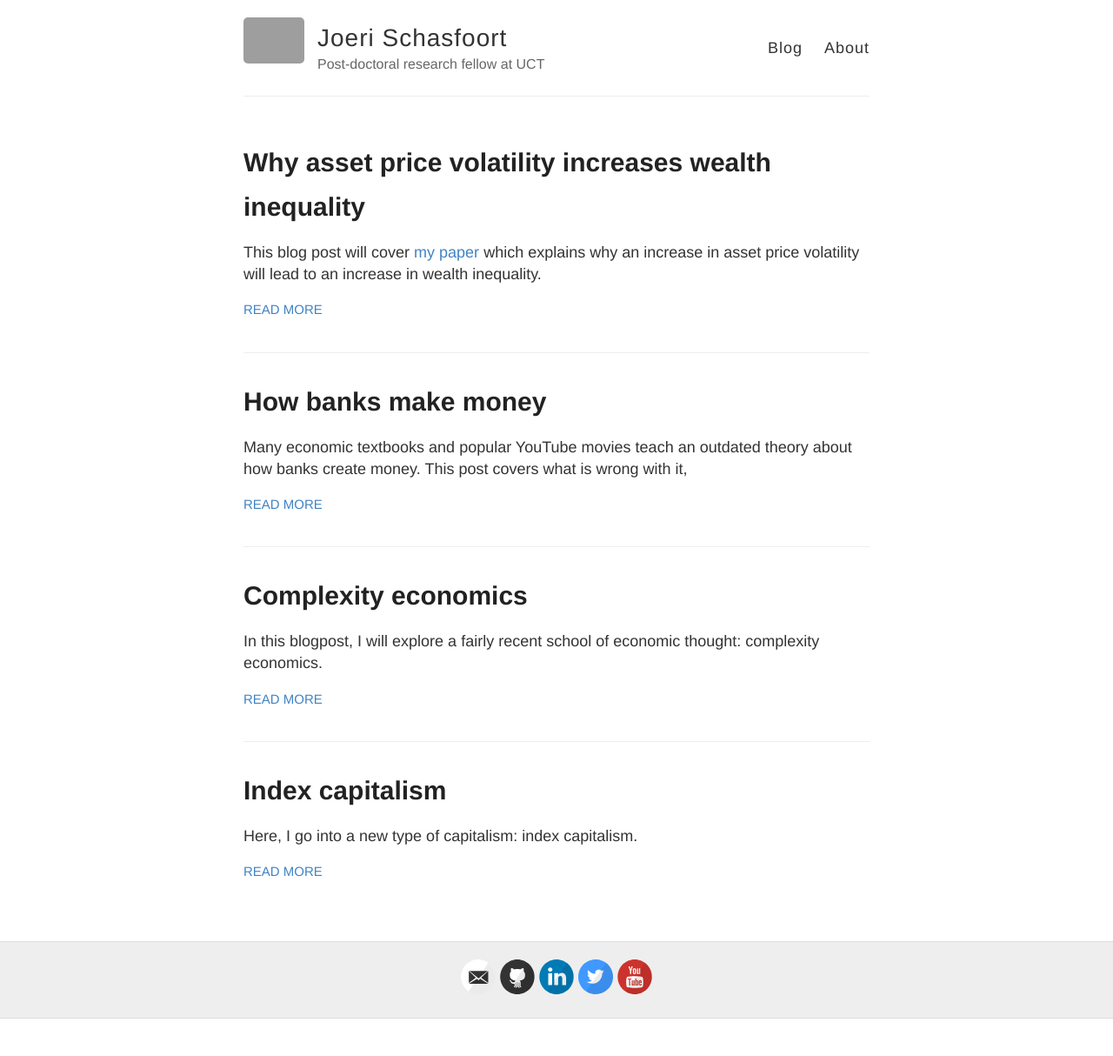
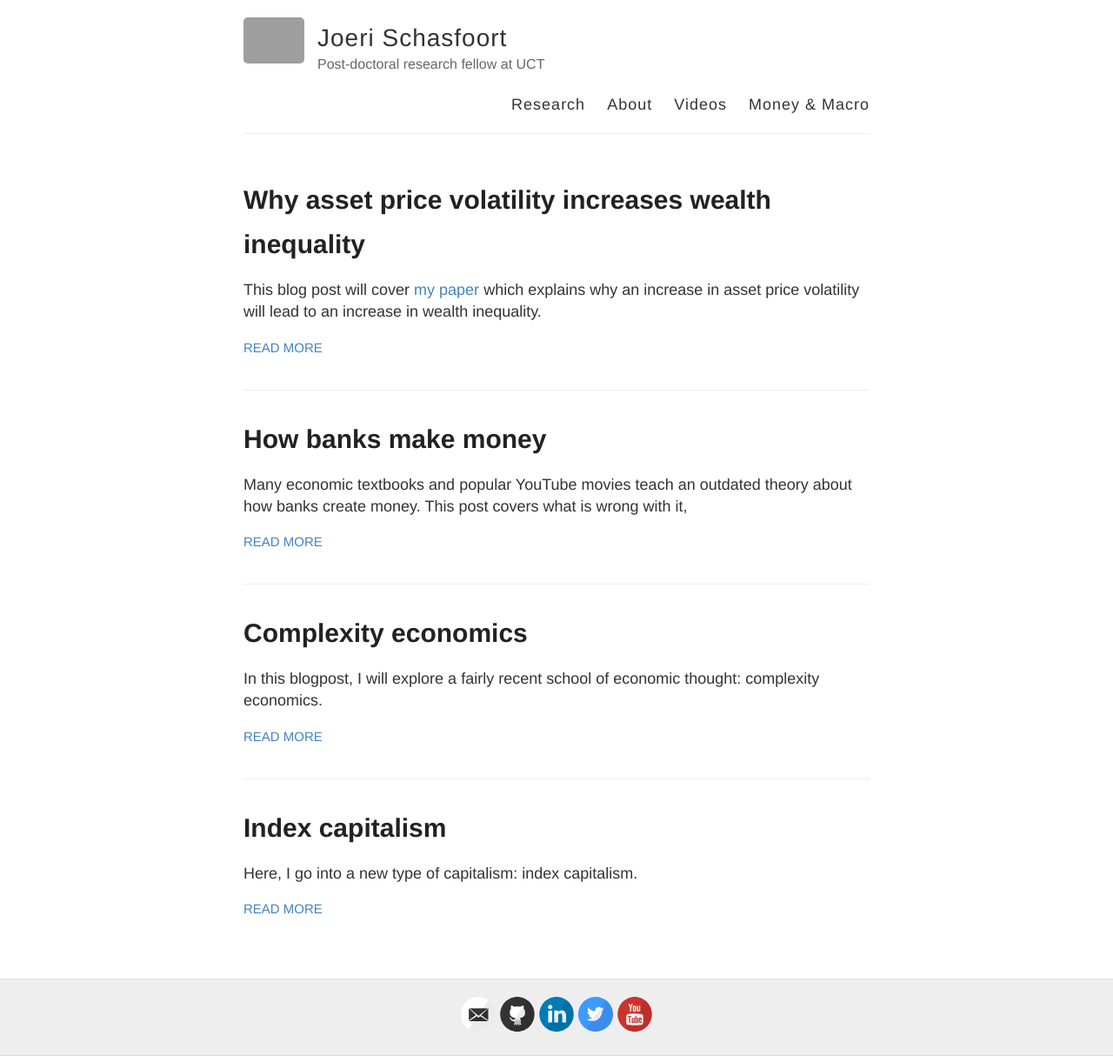
Before and after one commit to joerischasfoort/joerischasfoort.github.io, a Jekyll site: the page built from index.html, in a window 1280 px wide. Shown: the whole page at 87% size. Built offline with Jekyll 4.4.1, drawn with Linux system fonts in a browser that asks for light colours; before the commit the page ends 1171 px from its top, so only the background shows below that; grey boxes are pictures that could not be loaded.

Commit message:
Update default.html

```diff
--- a/_layouts/default.html
+++ b/_layouts/default.html
@@ -33,8 +33,10 @@
           </div>
 
           <nav>
-            <a href="{{ site.baseurl }}/">Blog</a>
+            <a href="{{ site.baseurl }}/">Research</a>
             <a href="{{ site.baseurl }}/about">About</a>
+            <a href="{{ site.baseurl }}/videos">Videos</a>
+            <a href="https://www.moneymacro.rocks/">Money & Macro</a>
           </nav>
         </header>
       </div>
```
